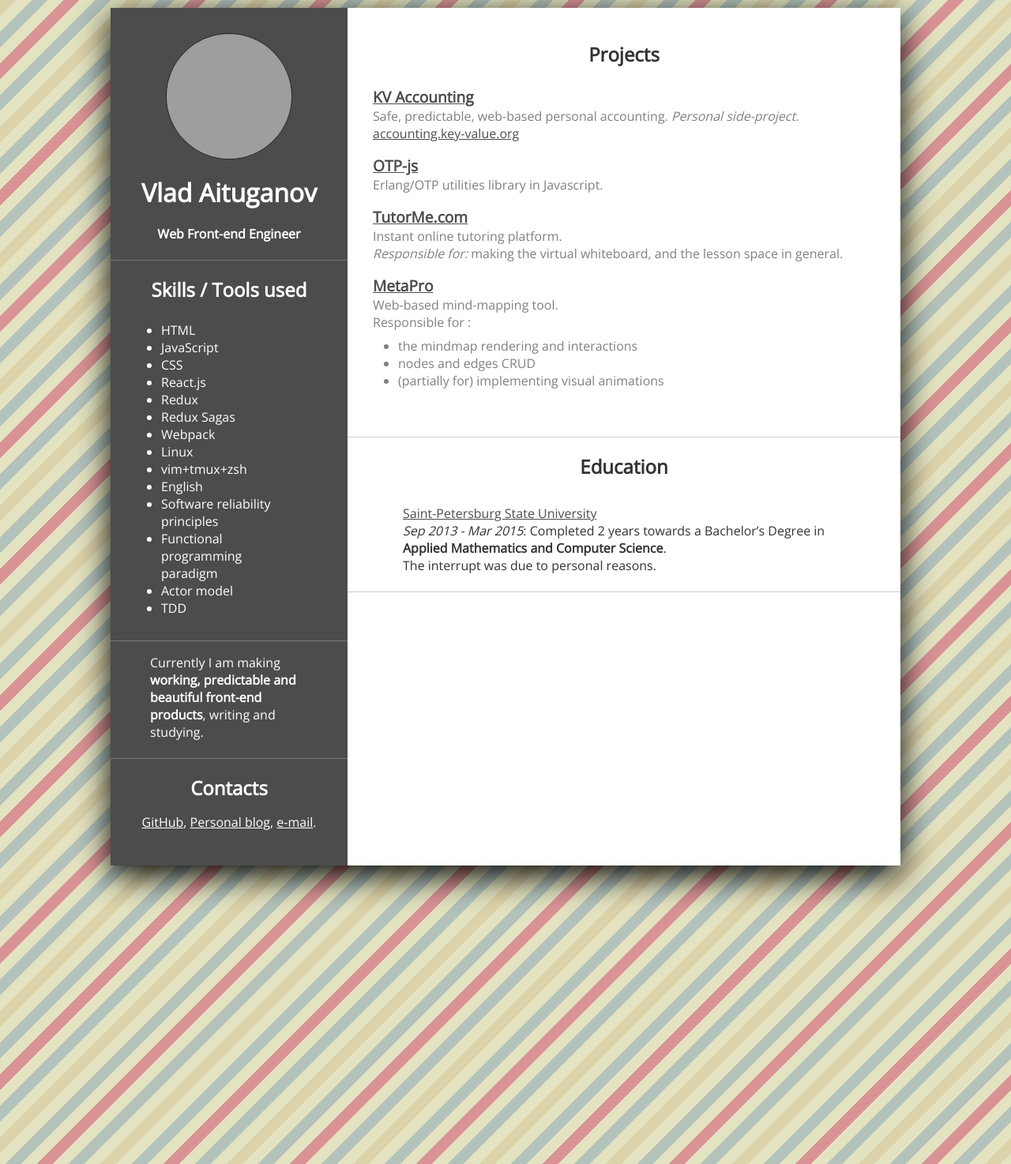
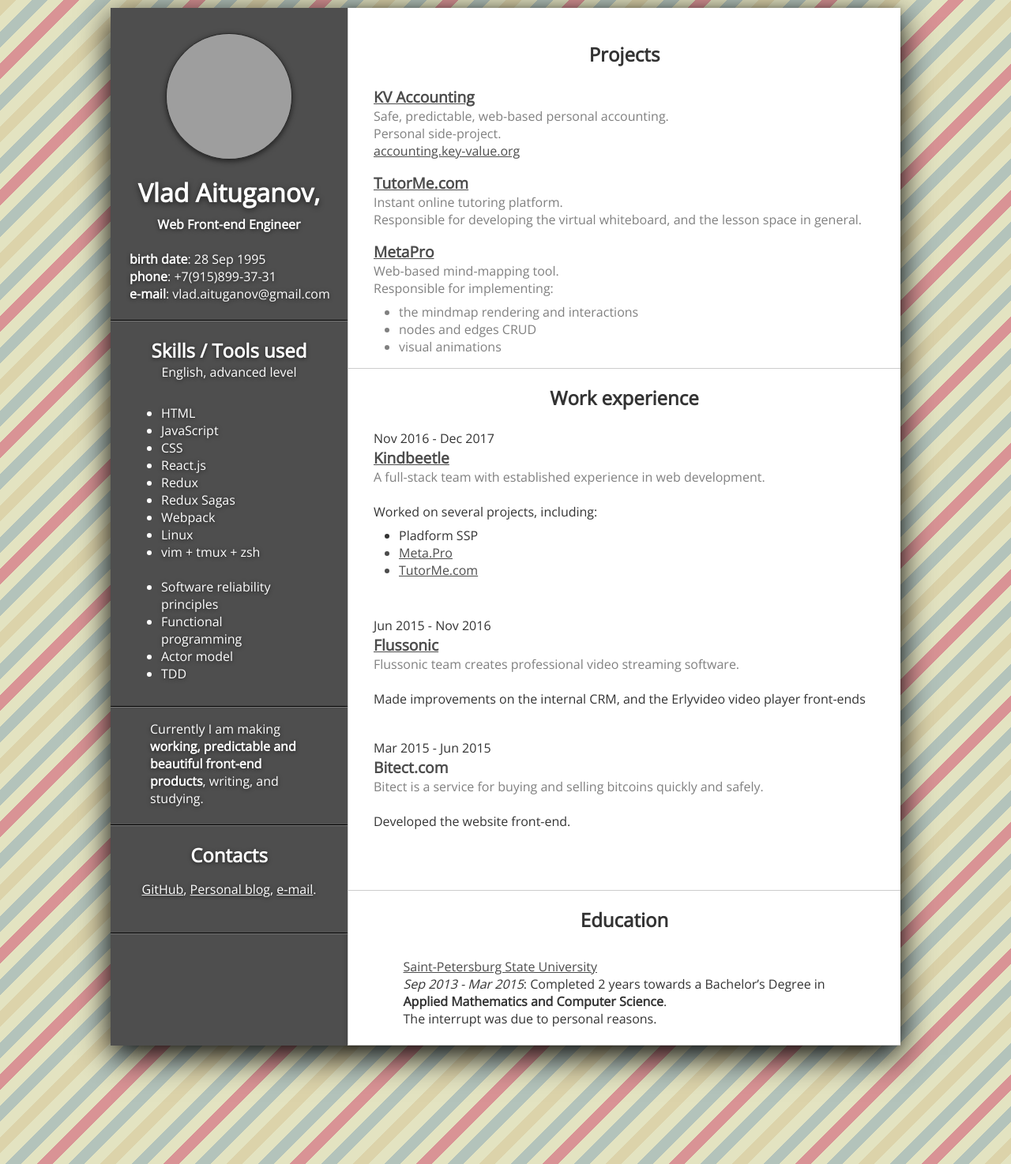
Before and after one commit to Naissur/Naissur.github.io, a Jekyll site: the page build/cv.html, which Jekyll copies as it is, in a window 1280 px wide. Shown: the whole page at 79% size. Built offline with Jekyll 4.4.1, drawn with Linux system fonts in a browser that asks for light colours; comment, search, counter and statistics services are not loaded; grey boxes are pictures that could not be loaded.

Commit message:
Update cv

```diff
--- a/build/css/styles.css
+++ b/build/css/styles.css
@@ -27,6 +27,7 @@
   width: 160px;
   height: 160px;
   border: 1px solid rgba(0,0,0,0.5);
+  box-shadow: 0px 2px 7px rgba(0,0,0,0.6);
 }
 
 .page-wrapper.cv {
@@ -36,8 +37,14 @@
 .cv__left {
   float: left;
   max-width: 300px;
-  background-color: rgba(0,0,0,0.7);
+  background-color: #4e4e4e;
   color: white;
+}
+
+@media screen {
+  .cv__left {
+    text-shadow: 0px 1px 5px rgba(0,0,0,0.6);
+  }
 }
 
 .cv__left ul {
@@ -47,14 +54,26 @@
 
 .cv__left hr {
   background-color: rgba(255,255,255,0.4);
+  border-top: 1px solid black;
 }
 .cv__left a {
   color: white;
 }
+.cv__left h1 {
+  text-shadow: 0px 2px 7px rgba(0,0,0,0.6);
+}
 
 .cv__right {
   padding-left: 300px;
+  background-color: #4e4e4e;
 }
+
+.cv__right__inner {
+  background-color: white;
+  border-left: 1px solid rgba(0,0,0,0.2);
+  box-shadow: 0px 0px 7px rgba(0,0,0,0.2);
+}
+
 .cv__right a {
   color: rgba(0,0,0,0.7);
 }
@@ -76,6 +95,29 @@
 .project__link {
   font-weight: bold;
   font-size: 1.2em;
+}
+
+.work-exp{
+  text-align: left;
+  padding: 8px 32px;
+  margin-bottom: 24px;
+}
+
+.work-exp__description {
+  color: grey;
+}
+
+.work-exp__dates {
+  display: block;
+}
+
+.work-exp__done {
+}
+
+.work-exp__link {
+  font-weight: bold;
+  font-size: 1.2em;
+  color: rgba(0,0,0,0.7);
 }
 
 .mermaid {
--- a/build/cv.html
+++ b/build/cv.html
@@ -8,7 +8,7 @@
     <meta name="viewport" content="width=device-width, initial-scale=1">
     <meta property="og:image" content="http://en.gravatar.com/userimage/98692382/a61dda542df096983029367042bf9a19.jpg?size=200"/>
     <meta property="og:title" content="Vlad Aituganov CV"/>
-    <meta name="description" content="Currently I am making working, predictable and beautiful front-end products, writing and studying." />
+    <meta name="description" content="Currently I am making working, predictable and beautiful front-end products, writing, and studying." />
     <meta property="og:url" content="http://naissur.github.io/cv.html"/>
     <meta property="og:site_name" content="Naissur Codes"/>
     <meta property="og:type" content="blog"/>
@@ -24,13 +24,22 @@
             height="160"
             src="http://en.gravatar.com/userimage/98692382/a61dda542df096983029367042bf9a19.jpg?size=160"
           />
-          <h1 style="margin-bottom: 0px">Vlad Aituganov</h1>
+          <h1 style="padding-bottom: 8px; margin-bottom: 0px">Vlad Aituganov,</h1>
           <strong>Web Front-end Engineer</strong>
           <br />
           <br />
+          <div style="text-align: left; padding-left: 24px">
+            <div><strong>birth date</strong>: 28 Sep 1995</div>
+            <div><strong>phone</strong>: +7(915)899-37-31</div>
+            <div><strong>e-mail</strong>: vlad.aituganov@gmail.com</div>
+          </div>
+          <br />
           <hr/>
 
-          <h2>Skills / Tools used</h2>
+          <h2 style="padding-bottom: 0">Skills / Tools used</h2>
+
+          <div>English, advanced level</div>
+          <br />
 
           <ul>
             <li>HTML</li>
@@ -41,10 +50,10 @@
             <li>Redux Sagas</li>
             <li>Webpack</li>
             <li>Linux</li>
-            <li>vim+tmux+zsh</li>
-            <li>English</li>
+            <li>vim + tmux + zsh</li>
+            <br />
             <li>Software reliability principles</li>
-            <li>Functional programming paradigm</li>
+            <li>Functional programming</li>
             <li>Actor model</li>
             <li>TDD</li>
           </ul>
@@ -54,7 +63,7 @@
           <hr />
 
           <p>
-            Currently I am making <b>working, predictable and beautiful front-end products</b>, writing and studying.
+            Currently I am making <b>working, predictable and beautiful front-end products</b>, writing, and studying.
           </p>
 
           <br />
@@ -69,11 +78,14 @@
           <br />
           <br />
           <br />
+          <hr />
 
         </div>
       </div>
 
       <div class="cv__right">
+        <div class="cv__right__inner">
+
           <br/>
 
           <h2>
@@ -87,23 +99,14 @@
             >KV Accounting</a>
             <div class="project__description">
               Safe, predictable, web-based personal accounting.
-            <em>Personal side-project.</em>
+              <br />
+              Personal side-project.
               <br />
               <a href="http://accounting.key-value.org">accounting.key-value.org</a>
             </div>
           </div>
 
-        <div class="project">
-          <a
-            href="https://github.com/naissur/otp-js"
-            class="project__link"
-          >OTP-js</a>
-          <div class="project__description">
-            Erlang/OTP utilities library in Javascript.
-          </div>
-        </div>
-
-        <div class="project">
+          <div id="project-tutorme" class="project">
             <a
               href="https://tutorme.com"
               class="project__link"
@@ -111,11 +114,11 @@
             <div class="project__description">
               Instant online tutoring platform.
               <br />
-            <em>Responsible for:</em> making the virtual whiteboard, and the lesson space in general.
+              Responsible for developing the virtual whiteboard, and the lesson space in general.
             </div>
           </div>
 
-        <div class="project">
+          <div id="project-metapro" class="project">
             <a
               href="https://meta-pro-naissur.firebaseapp.com/"
               class="project__link"
@@ -123,15 +126,73 @@
             <div class="project__description">
               Web-based mind-mapping tool.
               <br />
-            Responsible for :
+              Responsible for implementing:
               <ul>
                 <li>the mindmap rendering and interactions</li>
                 <li>nodes and edges CRUD</li>
-              <li>(partially for) implementing visual animations</li>
+                <li>visual animations</li>
               </ul>
             </div>
           </div>
 
+          <hr />
+          <h2>
+            Work experience
+          </h2>
+
+
+          <div class="work-exp">
+            <span class="work-exp__dates">Nov 2016 - Dec 2017 </span>
+            <a
+              href="http://kindbeetle.ru/"
+              class="work-exp__link"
+              >
+               Kindbeetle</a>
+            <div class="work-exp__description">
+              A full-stack team with
+              established experience in web development.
+            </div>
+            <br />
+            <div class="work-exp__done">
+              Worked on several projects, including:
+              <ul>
+                <li>Pladform SSP</li>
+                <a href="#project-metapro"><li>Meta.Pro</li></a>
+                <a href="#project-tutorme"><li>TutorMe.com</li></a>
+              </ul>
+            </div >
+          </div>
+
+          <div class="work-exp">
+            <span class="work-exp__dates">Jun 2015 - Nov 2016 </span>
+            <a
+              href="https://erlyvideo.ru/"
+              class="work-exp__link"
+            >Flussonic</a>
+            <div class="work-exp__description">
+              Flussonic team creates professional
+              video streaming software.
+            </div>
+            <br />
+            <div class="work-exp__done">
+              Made improvements on the internal CRM,
+              and the Erlyvideo video player front-ends
+            </div>
+          </div>
+
+          <div class="work-exp">
+            <span class="work-exp__dates">Mar 2015 - Jun 2015 </span>
+            <span class="work-exp__link">
+              Bitect.com
+            </span >
+            <div class="work-exp__description">
+              Bitect is a service for buying and selling bitcoins quickly and safely.
+            </div>
+            <br />
+            <div class="work-exp__done">
+              Developed the website front-end.
+            </div>
+          </div>
 
           <br/>
           <br/>
@@ -151,7 +212,7 @@
 
           <br />
           <hr />
-
+        </div>
       </div>
 
       <div class="clearfix"></div>
```
Also changed, not shown: css/styles.css (+43 -1 lines), cv.html (+85 -24 lines). Lines whose indentation alone changed are shown as unchanged.
